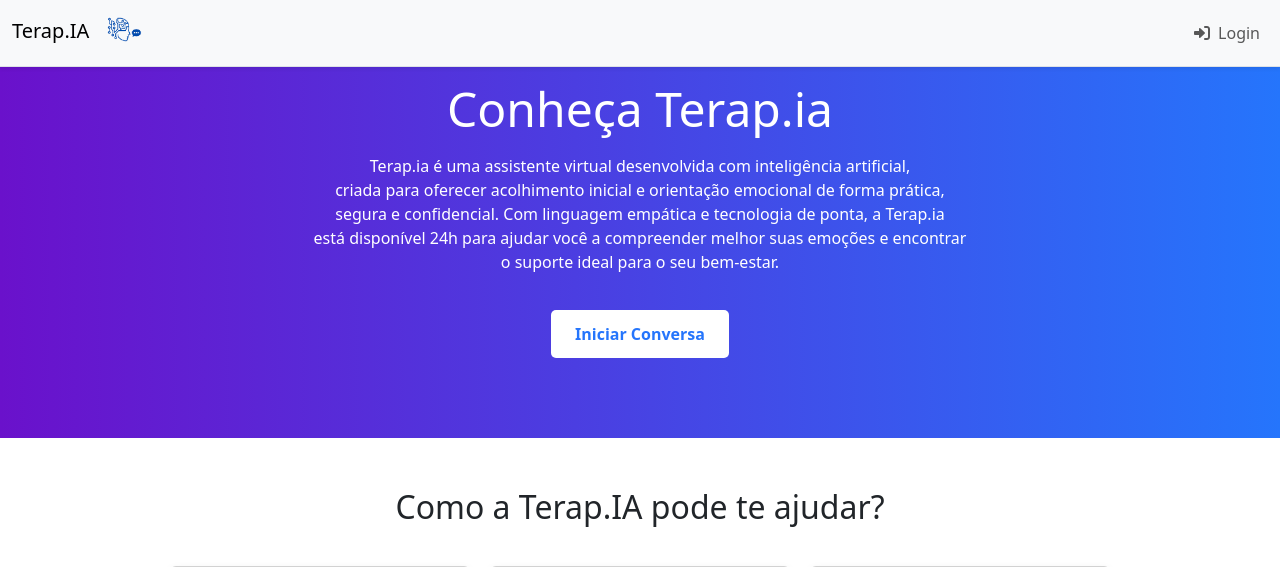
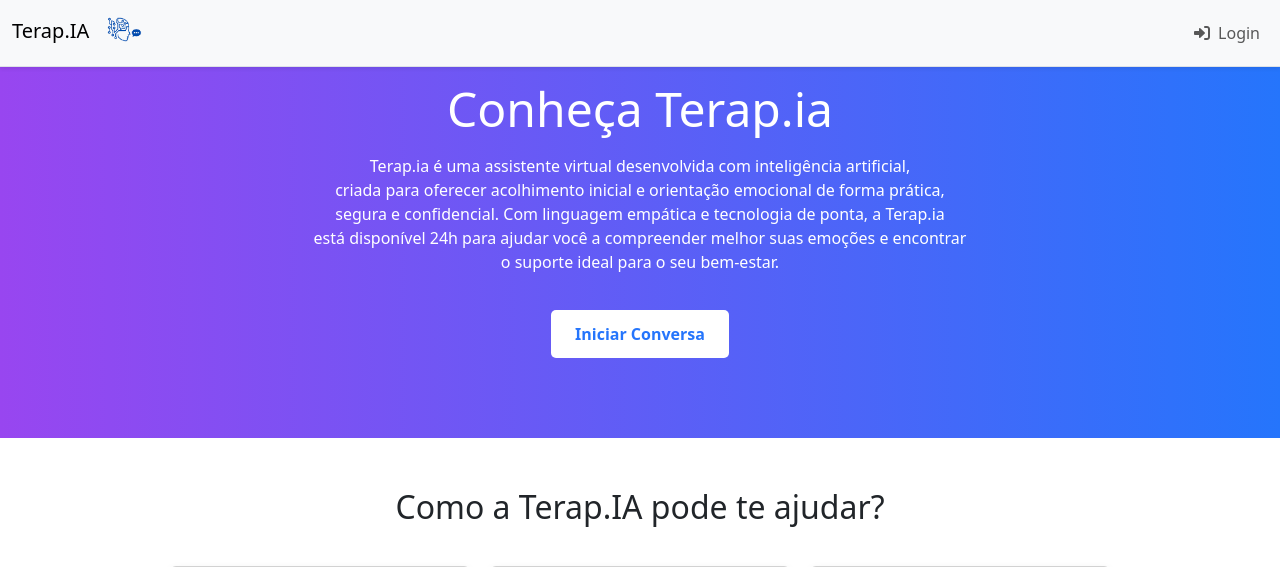
Before and after one commit to CaioGabriel13/Terap.ia, a PHP site: page / in a window 1280 px wide. Shown: the top 567 px of the page. Run offline with PHP 8.4, Linux system fonts and the light colour scheme.

Commit message:
commit lucas

```diff
--- a/assets/css/style_landing_page.css
+++ b/assets/css/style_landing_page.css
@@ -12,7 +12,7 @@
   }
 
   header.hero {
-    background: linear-gradient(to right, #6a11cb, #2575fc);
+    background: linear-gradient(to right,rgb(152, 70, 240), #2575fc);
     color: white;
     padding: 80px 20px;
     text-align: center;
```
